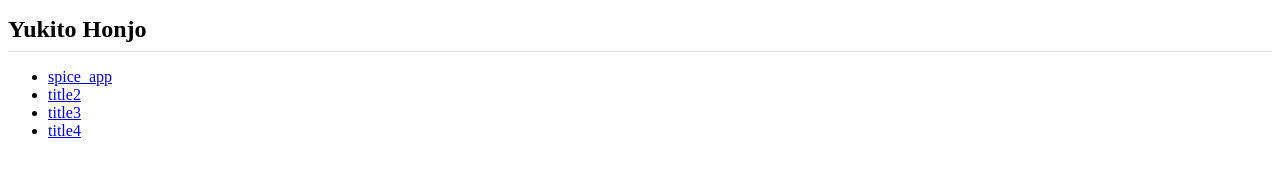
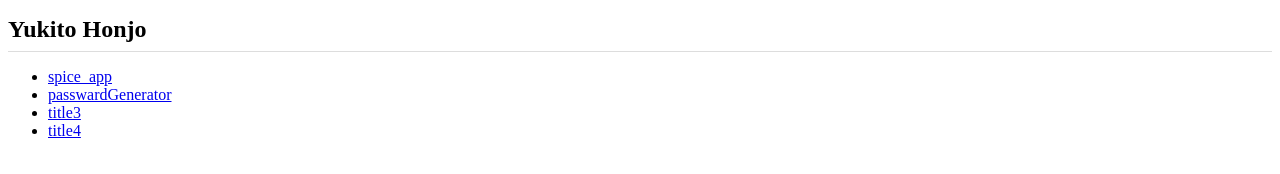
Before and after one commit to yukito-h/yukito-h.github.io, a plain HTML site: page index.html in a window 1280 px wide. Drawn offline with Linux system fonts and the light colour scheme.

Commit message:
add passward generator URL

```diff
--- a/index.html
+++ b/index.html
@@ -11,7 +11,7 @@
   <div id="container">
     <ul>
       <li><a href="https://yukito-h.github.io/spice_app/">spice_app</a></li>
-      <li><a href="#">title2</a></li>
+      <li><a href="https://yukito-h.github.io/passwardgenerator/">passwardGenerator</a></li>
       <li><a href="#">title3</a></li>
       <li><a href="#">title4</a></li>
     </ul>
```
